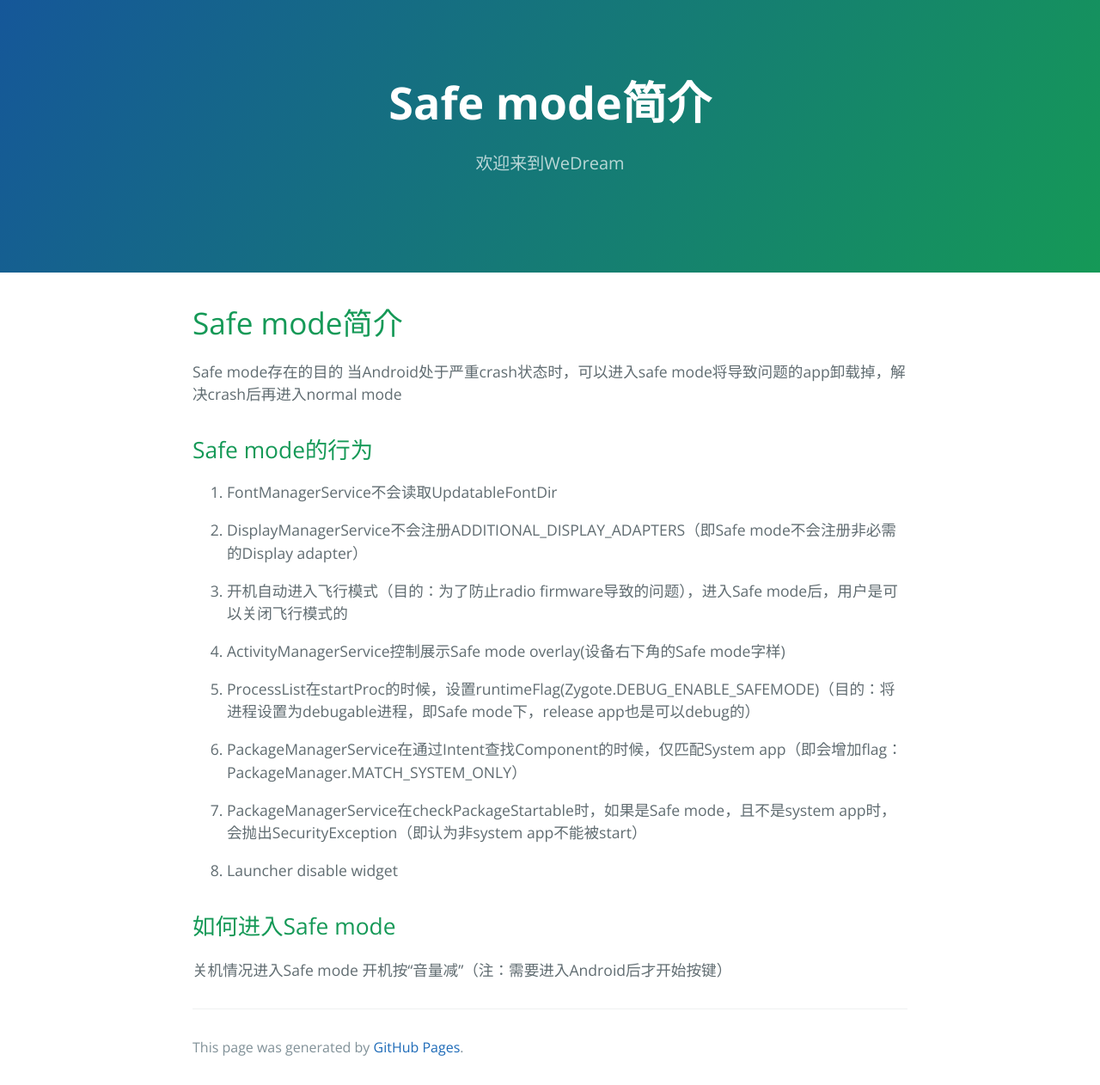
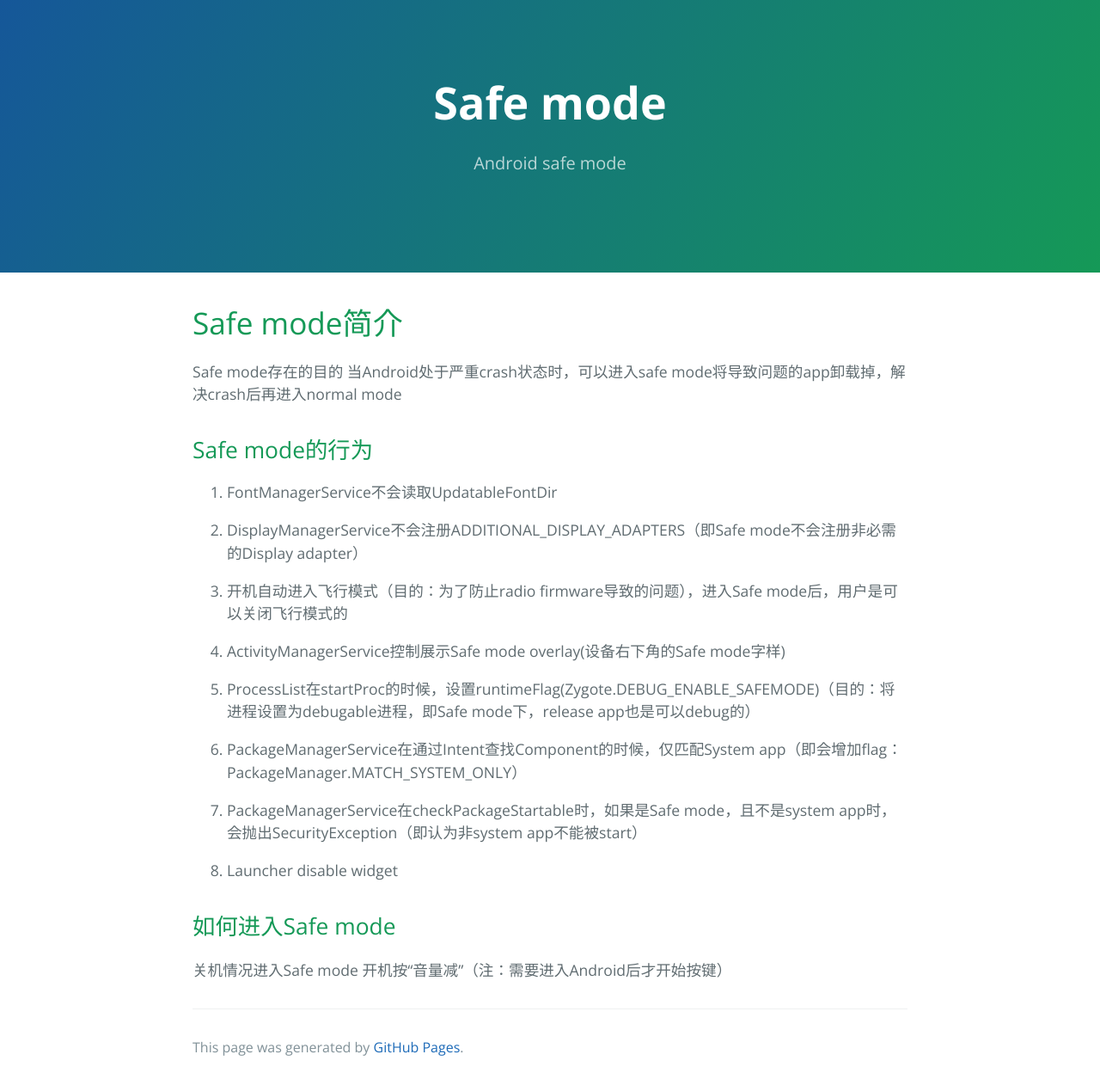
Before and after one commit to EricChenYS/EricChenYS.github.io, a Jekyll site: the page built from docs/android/SafeMode.md, in a window 1280 px wide. Shown: the whole page at 86% size. Built offline with Jekyll 4.4.1, drawn with Linux system fonts in a browser that asks for light colours; our own code applies the rules of GitHub Pages for plain Markdown files.

Commit message:
Update SafeMode.md

```diff
--- a/docs/android/SafeMode.md
+++ b/docs/android/SafeMode.md
@@ -1,3 +1,8 @@
+---
+layout: default
+title: Safe mode
+description: Android safe mode
+---
 # Safe mode简介
 
 Safe mode存在的目的 当Android处于严重crash状态时，可以进入safe mode将导致问题的app卸载掉，解决crash后再进入normal mode
```
